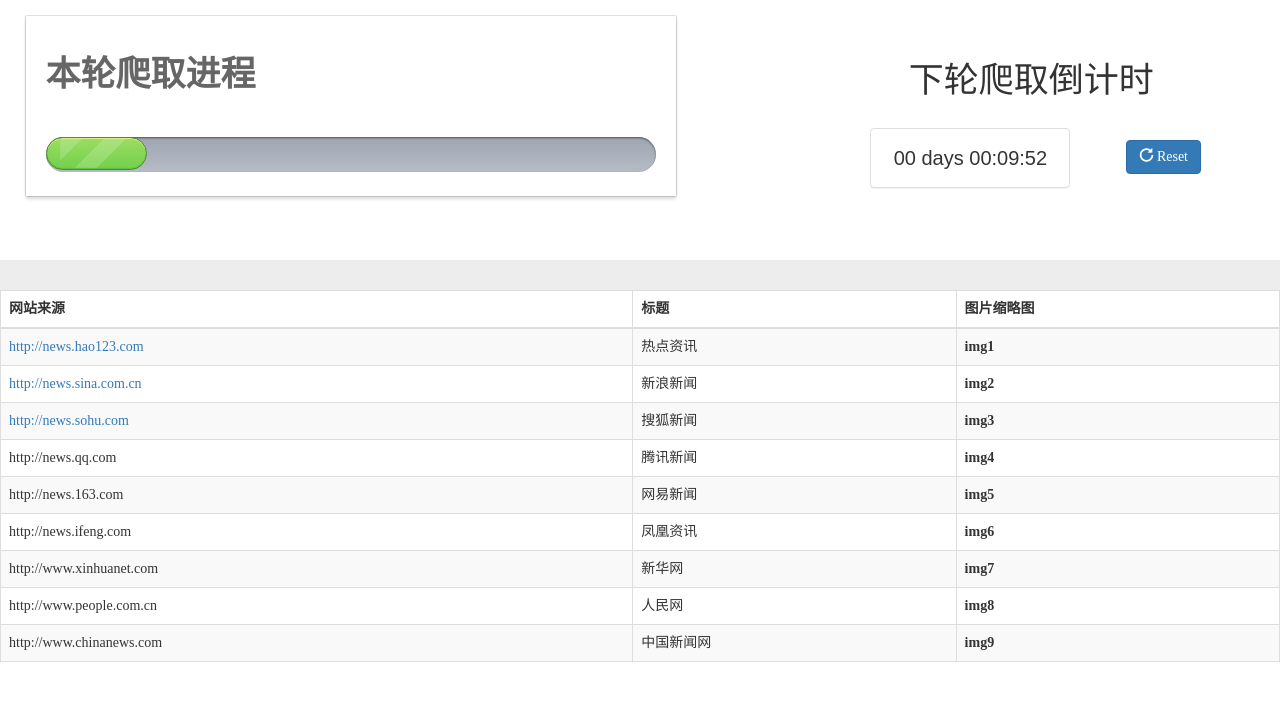
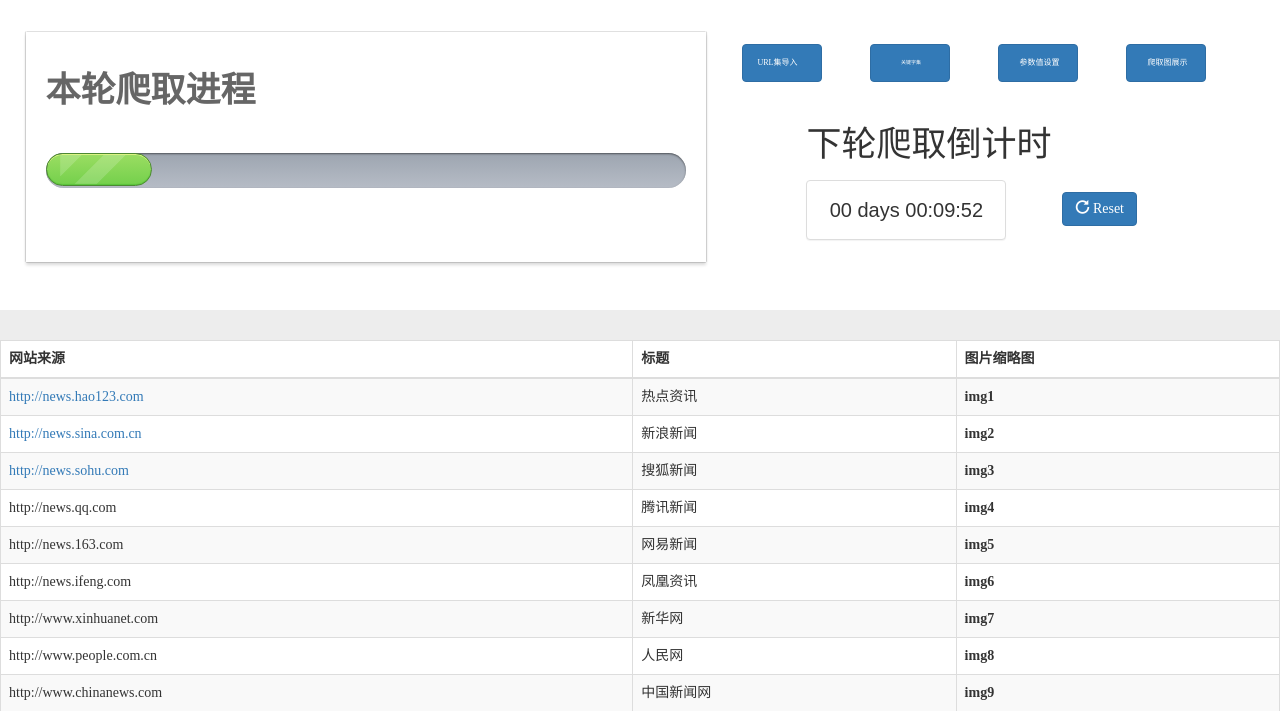
Before and after one commit to njust-lbj/keyanUI, a Java web app: page /views/crawler_1.jsp in a window 1280 px wide. Shown: the top 711 px of the page. Run offline with Spring Boot 4, a stand-in JSP engine, Linux system fonts and the light colour scheme; the project's own start-up code is not run, and a stand-in starts its controllers and pages; some libraries are stand-ins or nearby versions.

Commit message:
爬虫页面按钮添加

```diff
--- a/src/main/webapp/views/crawler_1.jsp
+++ b/src/main/webapp/views/crawler_1.jsp
@@ -28,10 +28,10 @@
         padding: 0;
     }
     #container2{
-        height: 180px;
-        width: 650px;
+        height: 230px;
+        width: 680px;
         left:2%;
-        top:2%;
+        top:4%;
         position: relative;
     }
     #clock{
@@ -40,8 +40,8 @@
         margin-bottom: 0;
     }
     .starter-template {
-        left:68%;
-        top:16%;
+        left:63%;
+        top:22.5%;
         position: absolute;
         text-align: center;
     }
@@ -52,19 +52,55 @@
     }
     #text2{
         font-size:35px;
-        top: 7%;
-        left: 71%;
+        top: 15%;
+        left: 63%;
         position:absolute;
     }
     #btn-reset {
-        top: 17.5%;
-        left: 88%;
+        top: 24%;
+        left: 83%;
         position:absolute;
     }
     #div2{
         top:10%;
         left:0%;
         position: relative;
+    }
+    #btn-reset1{
+        width:80px;
+        height:38px;
+        text-align: left;
+        font-size:8px;
+        top: 5.5%;
+        left: 58%;
+        position:absolute;
+    }
+    #btn-reset2{
+        width:80px;
+        height:38px;
+        text-align: center;
+        font-size:5px;
+        top: 5.5%;
+        left: 68%;
+        position:absolute;
+    }
+    #btn-reset3{
+        width:80px;
+        height:38px;
+        text-align: center;
+        font-size:8px;
+        top: 5.5%;
+        left: 78%;
+        position:absolute;
+    }
+    #btn-reset4{
+        width:80px;
+        height:38px;
+        text-align: center;
+        font-size:8px;
+        top: 5.5%;
+        left: 88%;
+        position:absolute;
     }
 </style>
 
@@ -84,6 +120,22 @@
     <script src="../js/jquery-3.2.1.js" type="text/javascript" charset="utf-8"></script>
     <script src="../js/progress.js" type="text/javascript" charset="utf-8"></script>
 
+    <a href="#"><button type="button" class="btn btn-primary" id="btn-reset1">
+        <i class="glyphicon glyphicon-re"></i>
+        URL集导入
+    </button></a>
+    <a href="#"><button type="button" class="btn btn-primary" id="btn-reset2">
+        <i class="glyphicon glyphicon-re"></i>
+        关键字集
+    </button></a>
+    <a href="#"><button type="button" class="btn btn-primary" id="btn-reset3">
+        <i class="glyphicon glyphicon-re"></i>
+        参数值设置
+    </button></a>
+    <a href="#"><button type="button" class="btn btn-primary" id="btn-reset4">
+        <i class="glyphicon glyphicon-re"></i>
+        爬取图展示
+    </button></a>
 
     <div id="text2"><p>下轮爬取倒计时</p></div>
     <div class="zzsc-container">
```
